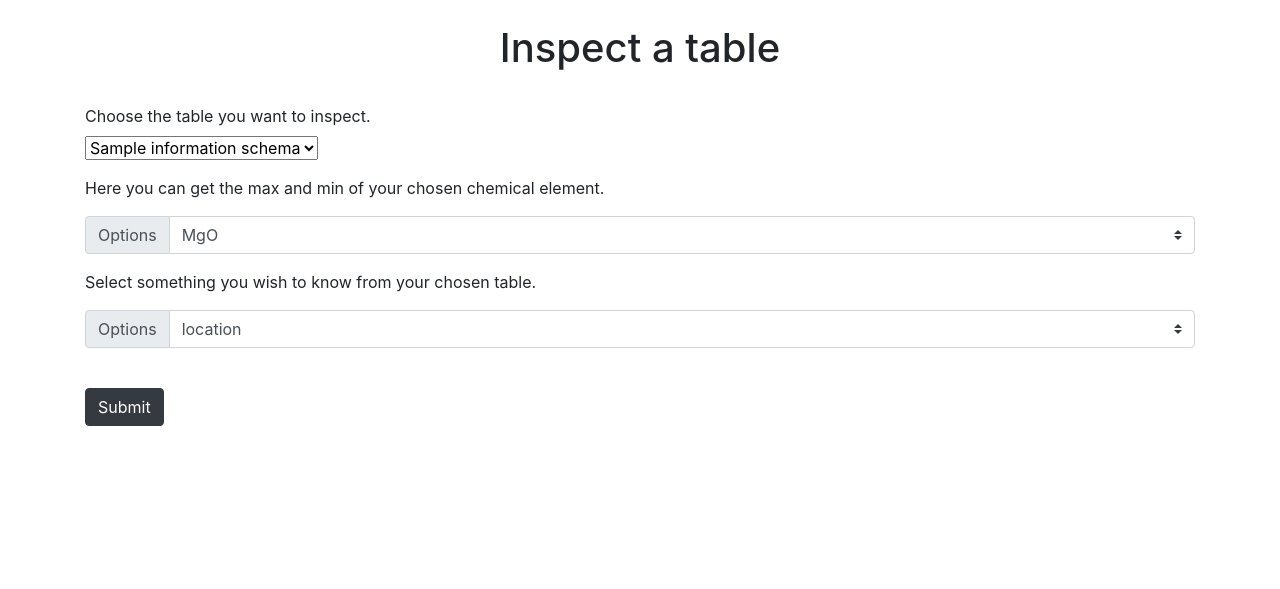
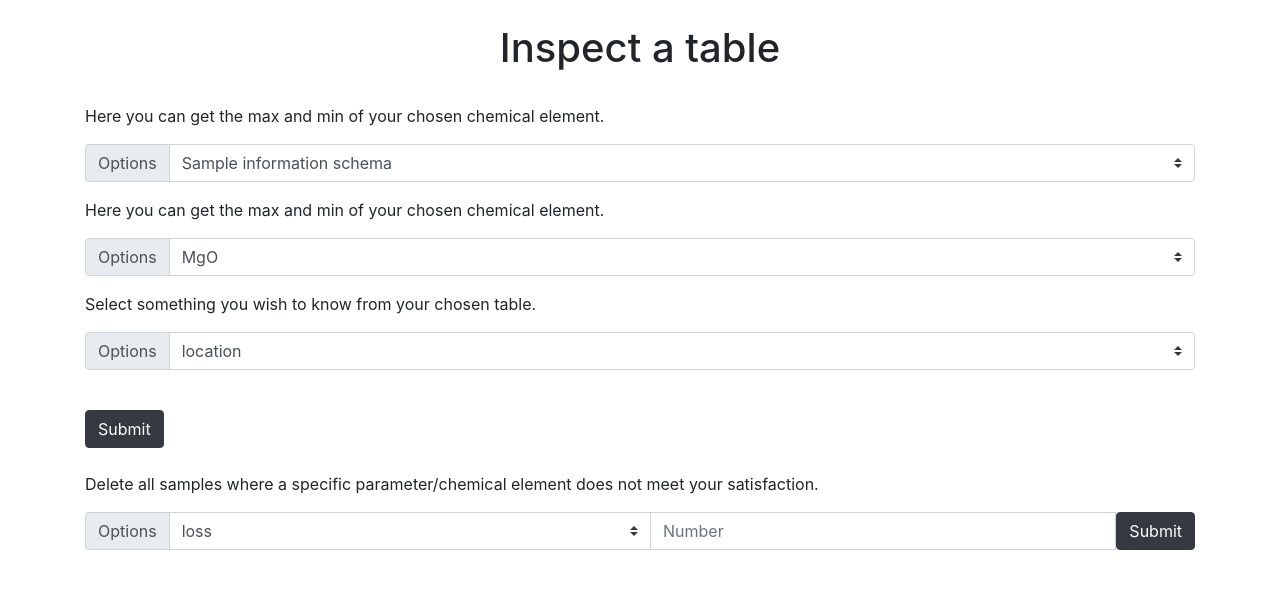
Before and after one commit to hxk874/DIS-project-2023, a Flask app: page /query in a window 1280 px wide. Shown: the part 56-645 px from the top of the page. Run offline with Flask 3, Linux system fonts and the light colour scheme; a database or web service that is not in the repository returns one stand-in record (values such as "Sample title"); some libraries are stand-ins or nearby versions.

Commit message:
Update query.html

```diff
--- a/website/templates/query.html
+++ b/website/templates/query.html
@@ -4,16 +4,17 @@
 
 <form method="POST">
     <br/>
-    <div class="form-group">
-    <label for="table"> Choose the table you want to inspect. </label>
-    <br />
-      <SELECT id="table" name="table">
-      {% for t in tablelist %}
-        <OPTION value={{t[0]}}>{{t[0]}}</OPTION>
-      {% endfor %}
+    <p> Here you can get the max and min of your chosen chemical element. </p>
+    <div class="input-group mb-3">
+      <div class="input-group-prepend">
+        <label class="input-group-text" for="inputGroupSelect01">Options</label>
+      </div>
+      <SELECT class="custom-select" id="table" name="table">
+        {% for t in tablelist %}
+          <OPTION value={{t[0]}}>{{t[0]}}</OPTION>
+        {% endfor %}
       </SELECT>
-    </div>
-
+      </div>
 
     <p> Here you can get the max and min of your chosen chemical element. </p>
 
@@ -55,7 +56,27 @@
       </div>
 
       <br />
-      <button type="submit" class="btn btn-dark">Submit</button>
+      <button type="submit" class="btn btn-dark" name="submit_selected" value="submit_selected">Submit</button>
     </form>
 
+    <br />
+
+    <form method="POST">
+      <p> Delete all samples where a specific parameter/chemical element does not meet your satisfaction. </p>
+      <div class="input-group mt-3 mb-3">
+        <div class="input-group-prepend">
+          <label class="input-group-text" for="inputGroupSelect01">Options</label>
+        </div>
+        <select class="custom-select" id="param" name="param">
+          <option value="loss" selected>loss</option>
+          <option value="SiO2">SiO2</option>
+          <option value="MgO" >MgO</option>
+        </select>
+          <input type="input-group-text" class="form-control" placeholder="Number" aria-label="Number" id="num">
+          <button type="submit" class="btn btn-dark" name="delete_button" value="Delete">Submit</button>
+      </div>
+    </form>
+
+
+
     {% endblock %}
```
